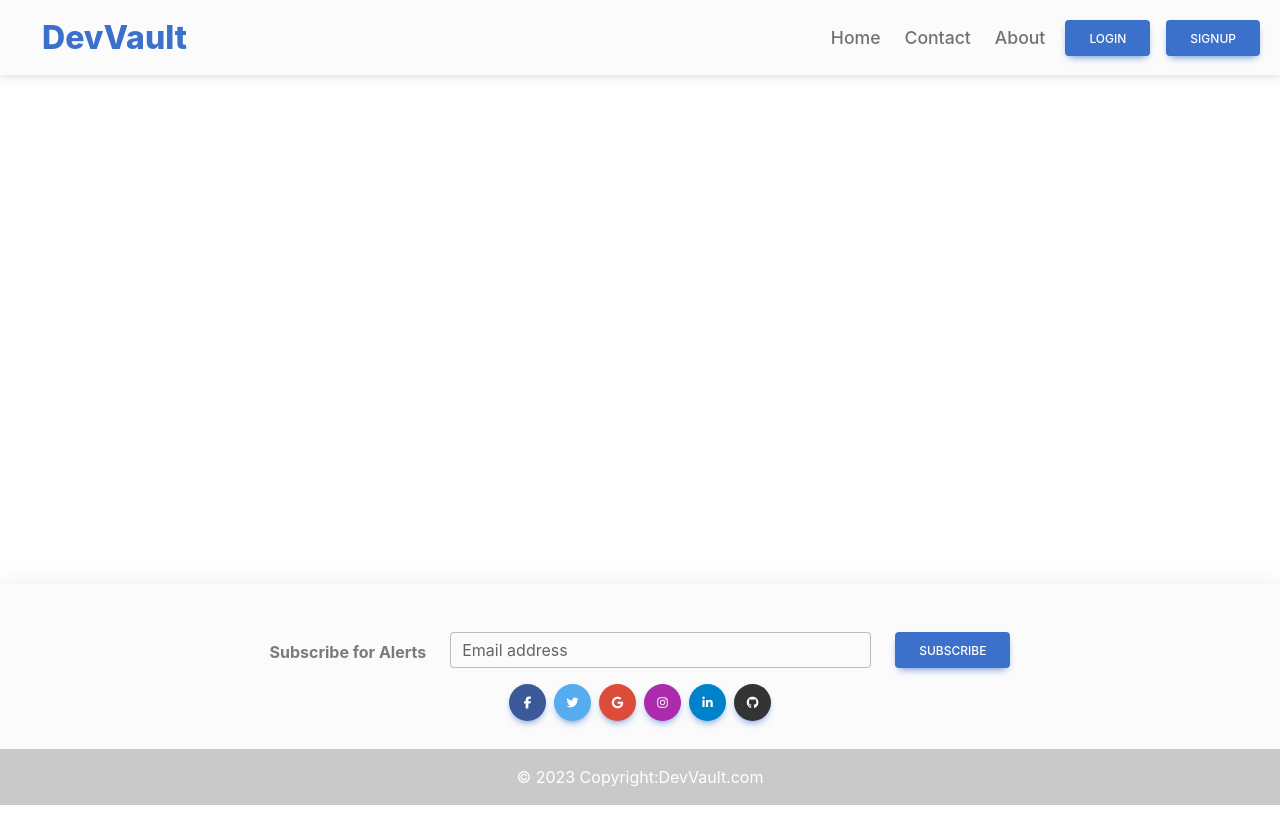
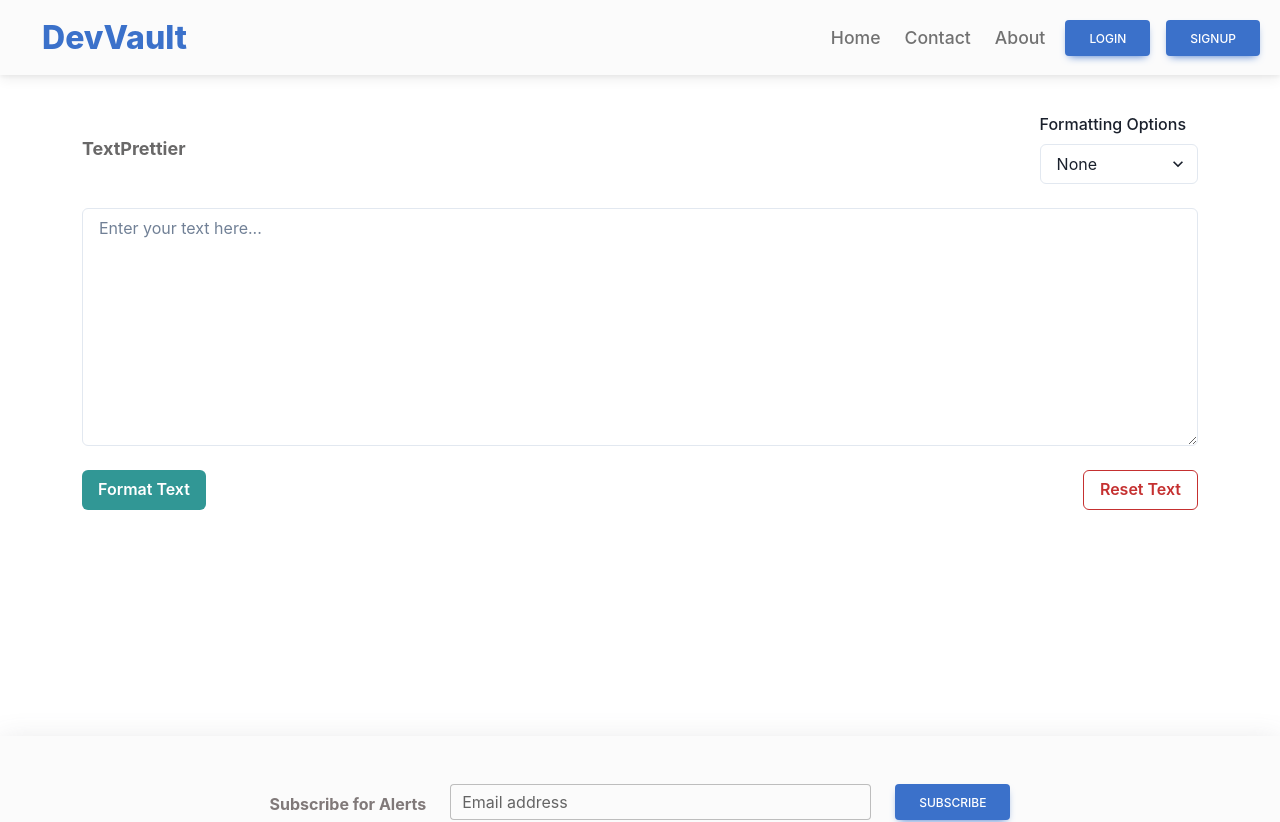
Before and after one commit to Shashan-k08/DevVault, a React (Create React App) app in the folder frontend/: page /devVault/textPrettier in a window 1280 px wide. Shown: the top 822 px of the page. Built offline with nearby package versions, Linux system fonts and the light colour scheme.

Commit message:
textprettier  added

```diff
--- a/frontend/src/App.js
+++ b/frontend/src/App.js
@@ -20,6 +20,7 @@ import Footer from './Components/Footer';
 import Newnote from './Components/Newnote';
 import CodeVault from './Pages/codeVault/CodeVault';
 import CodeFormatter from './Pages/codeFormatter/CodeFormatter';
+import TextPrettier from './Pages/textPrettier/TextPrettier';
 
 function App() {
   const [alert, setalert] = useState(null);
@@ -41,7 +42,7 @@ function App() {
         <Router>
         <Alert alert={alert} />
           <Navbar showalert={showalert} />
-          <div className="container fl-c" style={{minHeight:"61vh" ,marginTop:"6rem"}}>
+          <div className="container fl-c" style={{minHeight:"80vh" ,marginTop:"6rem"}}>
             <Routes>
               <Route path='/'  element={<Home showalert={showalert}/>} />
               <Route exact path='/about' element={<About />} />
@@ -51,6 +52,7 @@ function App() {
               <Route exact path='/newnote' element={<Newnote showalert={showalert} />} />
               <Route exact path='/devVault/codeVault' element={<CodeVault/>} />
               <Route exact path='/devVault/codeFormatter' element={<CodeFormatter/>} />
+              <Route exact path='/devVault/textPrettier' element={<TextPrettier/>} />
 
             </Routes>
           </div>
--- a/frontend/src/Components/Home.jsx
+++ b/frontend/src/Components/Home.jsx
@@ -36,9 +36,9 @@ const Home = () => {
       path: "/devVault/regexBuilder",
     },
     {
-      name: "Text Formatter",
+      name: "Text Prettier",
       description: "Seamlessly format and clean up your text.",
-      path: "/devVault/textFormatter",
+      path: "/devVault/textPrettier",
     },
     {
       name: "NoteSafe",
--- /dev/null
+++ b/frontend/src/Pages/textPrettier/TextPrettier.jsx
@@ -0,0 +1,125 @@
+import React, { useState } from "react";
+import {
+  Select,
+  Textarea,
+  Button,
+  Box,
+  Text,
+  Flex,
+  FormControl,
+  FormLabel,
+  Stack,
+  useToast
+} from "@chakra-ui/react";
+import axios from "axios";
+import { CopyIcon } from "@chakra-ui/icons";
+
+const TextPrettier = () => {
+  const [text, setText] = useState("");
+  const [formattedText, setFormattedText] = useState("");
+  const [option, setOption] = useState("");
+
+
+  // Handle API call to format the text
+  const handleFormatText = async () => {
+    try {
+      const response = await axios.post("http://localhost:5000/api/format_text", {
+        text,
+        options: {
+          convertToLowercase: option === "tolowercase",
+          convertToUppercase: option === "touppercase",
+        },
+      });
+      setFormattedText(response.data.formattedText);
+    } catch (error) {
+      console.error("Error formatting text:", error);
+    }
+  };
+
+  // Handle text reset
+  const handleReset = () => {
+    setText("");
+    setFormattedText("");
+    setOption("");
+  };
+
+  // Handle copy to clipboard
+  const handleCopy = () => {
+    navigator.clipboard.writeText(formattedText);
+  };
+
+  return (
+    <Stack marginTop={4}>
+      <Flex
+        flexWrap={"wrap"}
+        justifyContent={"space-between"}
+        alignItems={"center"}
+        gap={3}
+        flexDirection="row"
+      >
+        <Text className="tool-title-text">TextPrettier</Text>
+        <FormControl maxWidth="fit-content">
+          <FormLabel>Formatting Options</FormLabel>
+          <Select
+            placeholder="None"
+            value={option}
+            onChange={(e) => setOption(e.target.value)}
+            maxWidth="12rem"
+            mb={4}
+          >
+            <option value="touppercase">To Uppercase</option>
+            <option value="tolowercase">To Lowercase</option>
+          </Select>
+        </FormControl>
+      </Flex>
+
+      <Textarea
+        placeholder="Enter your text here..."
+        size="md"
+        mb={4}
+        rows={10}
+        value={text}
+        onChange={(e) => setText(e.target.value)}
+      />
+
+      <Flex
+        flexWrap={"wrap"}
+        justifyContent={"space-between"}
+        alignItems={"center"}
+        gap={3}
+        flexDirection="row"
+      >
+        <Button colorScheme="teal" maxWidth="8rem" onClick={handleFormatText}>
+          Format Text
+        </Button>
+        <Button colorScheme="red" variant="outline" maxWidth="8rem" onClick={handleReset}>
+          Reset Text
+        </Button>
+      </Flex>
+
+      {formattedText && (
+        <Box mt={4}>
+          <Flex
+            flexWrap={"wrap"}
+            justifyContent={"space-between"}
+            alignItems={"center"}
+            gap={3}
+            flexDirection="row"
+            marginBottom={4}
+          >
+            <Text marginBottom="0" className="tool-title-text">
+              Formatted Text:
+            </Text>
+            <Button colorScheme="blue" variant="outline" maxWidth="8rem" onClick={handleCopy}>
+              <CopyIcon mr={2} />
+              Copy
+            </Button>
+          </Flex>
+          <Textarea value={formattedText} readOnly size="md" rows={10} />
+        </Box>
+      )}
+    </Stack>
+  );
+};
+
+export default TextPrettier;
--- a/frontend/src/context/codeVault/CodeVaultState.jsx
+++ b/frontend/src/context/codeVault/CodeVaultState.jsx
@@ -2,7 +2,7 @@ import React from "react";
 import codeVaultContext from "./codeVaultContext";
 import { useState } from "react";
 import axios from "axios";
-const codeVaultState = (props) => {
+const CodeVaultState = (props) => {
   const savedCodeInitial = [];
   const [codes, setCodes] = useState(savedCodeInitial)
   const host = "https://inotebook-id7a.onrender.com";
@@ -19,4 +19,4 @@ const codeVaultState = (props) => {
   );
 };
 
-export default codeVaultState;
+export default CodeVaultState;
```
Also changed, not shown: frontend/src/Pages/textPrettier/TextPrettier.css (added).
